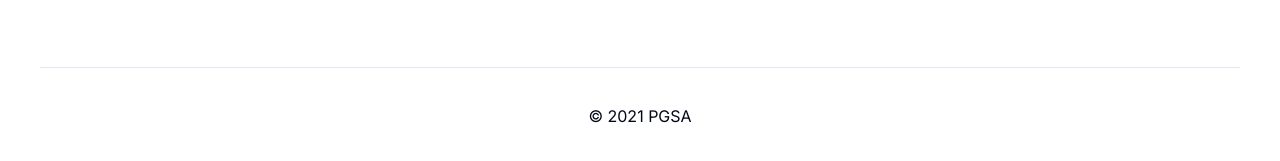
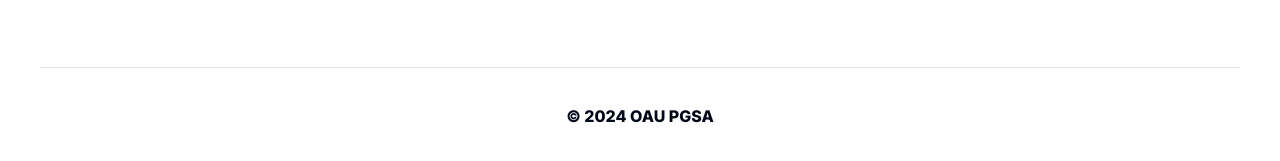
Before and after one commit to pgsa-oau/pgsa-web, a Next.js app: page / in a window 1280 px wide. Shown: the part 669-830 px from the top of the page. Built offline with nearby package versions, Linux system fonts and the light colour scheme.

Commit message:
Refactor Header and fix footer layout

```diff
--- a/app/page.tsx
+++ b/app/page.tsx
@@ -3,16 +3,14 @@
 export default function Home() {
     return (
         <main className="flex h-full min-h-[95vh] flex-col items-center justify-between p-2">
-
             <CarouselSection />
-
 
             <div className="relative flex place-items-center">
                 OAU POSTGRADUATE STUDENTS ASSOCIATION
             </div>
 
-      <footer className="flex items-center justify-center w-full h-24 border-t">
-        © 2021 PGSA
+            <footer className="flex items-center justify-center w-full h-24 border-t font-extrabold">
+                © {new Date().getFullYear()} OAU PGSA
             </footer>
         </main>
     );
--- a/components/Header.tsx
+++ b/components/Header.tsx
@@ -24,15 +24,15 @@
     },
     {
         title: "Notice Board",
-        href: "",
+        href: "/board",
     },
     {
         title: "Policies",
-        href: "",
+        href: "/policies",
     },
     {
         title: "Resources",
-        href: "",
+        href: "/resources",
     },
     {
         title: "Membership",
```
Lines whose indentation alone changed are shown as unchanged.
